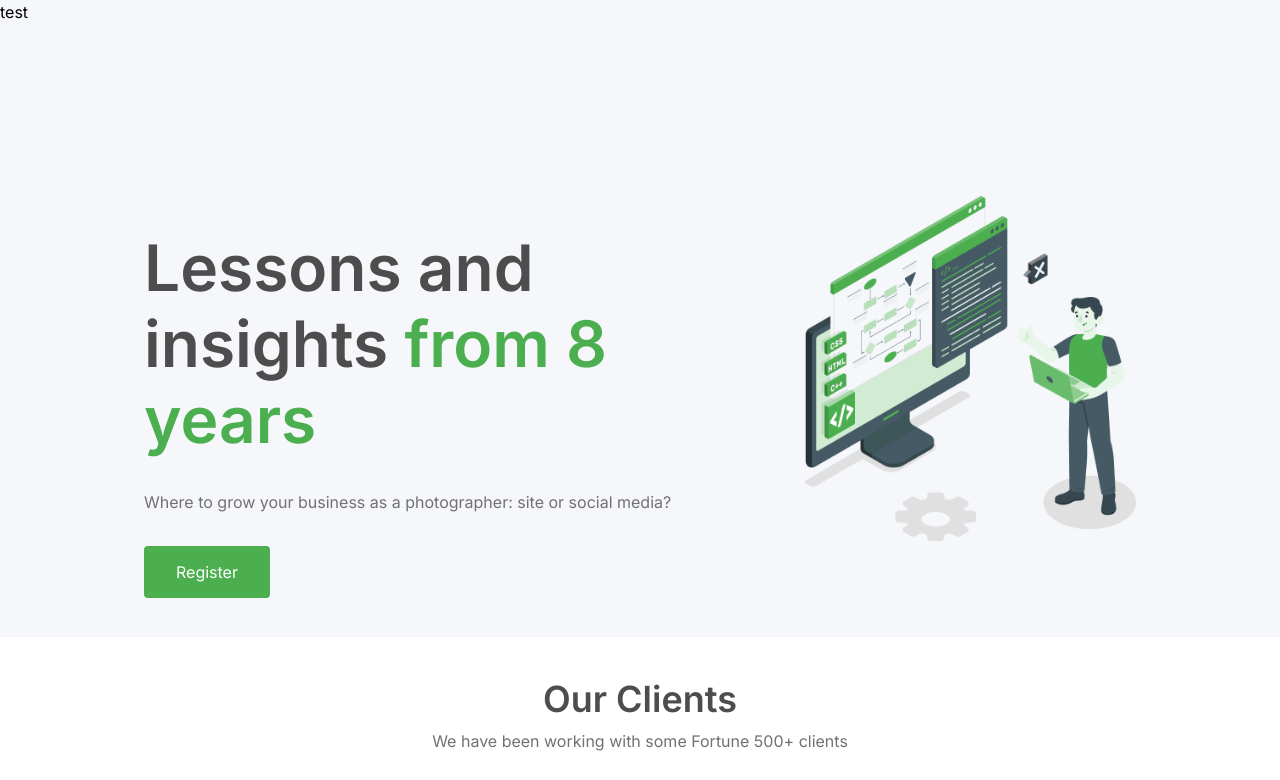
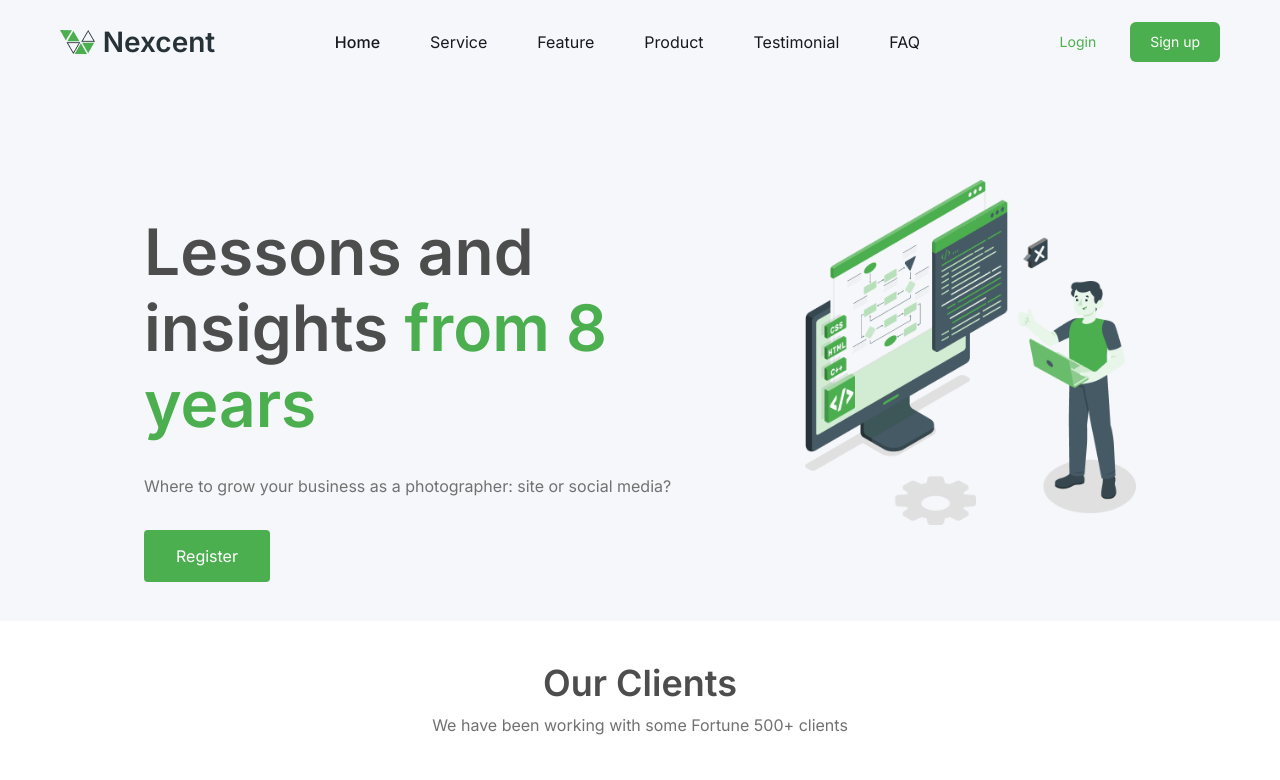
Before and after one commit to teksaglobalindonesia/next-wihope-2026, a Next.js app: page / in a window 1280 px wide. Shown: the top 780 px of the page. Built offline with nearby package versions, Linux system fonts and the light colour scheme.

Commit message:
added the actual navbar

```diff
--- a/components/custom/header.tsx
+++ b/components/custom/header.tsx
@@ -1,9 +1,54 @@
+import Image from 'next/image';
+import Link from 'next/link';
+
 export default function Header() {
-  return (
-    <>
-        <div className="flex bg-neutral-silver w-full h-[100px]">
-            <p>test</p>
-        </div>
-    </>
-  )
+    return (
+        <>
+            <header className="flex h-[84px] w-full items-center justify-around bg-neutral-silver text-center">
+                <div className="flex items-center gap-2">
+                    <Image
+                        src="/logos/nexcent-logo.png"
+                        width={35}
+                        height={24}
+                        alt="Nexcent Logo"
+                    />
+                    <span className="text-[28px] font-semibold leading-[36px] text-brand-secondary">
+                        Nexcent
+                    </span>
+                </div>
+
+                <div className="flex items-center gap-[50px] text-[#18191F]">
+                    <span>
+                        <Link className="font-medium" href="/">
+                            Home
+                        </Link>
+                    </span>
+                    <span>
+                        <Link href="#">Service</Link>
+                    </span>
+                    <span>
+                        <Link href="#">Feature</Link>
+                    </span>
+                    <span>
+                        <Link href="#">Product</Link>
+                    </span>
+                    <span>
+                        <Link href="#">Testimonial</Link>
+                    </span>
+                    <span>
+                        <Link href="#">FAQ</Link>
+                    </span>
+                </div>
+
+                <div className="flex items-center gap-[14px] text-sm">
+                    <button className="px-5 py-[10px] text-brand-primary">
+                        Login
+                    </button>
+                    <button className=" rounded-[6px] bg-brand-primary px-5 py-[10px] text-neutral-white">
+                        Sign up
+                    </button>
+                </div>
+            </header>
+        </>
+    );
 }
```
